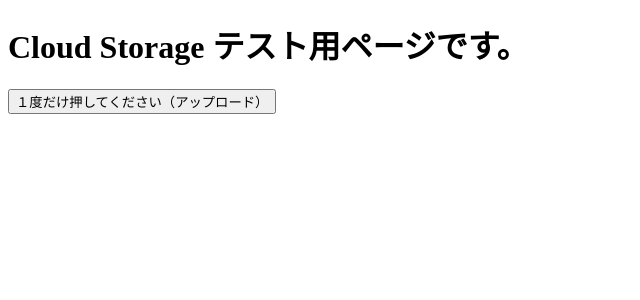
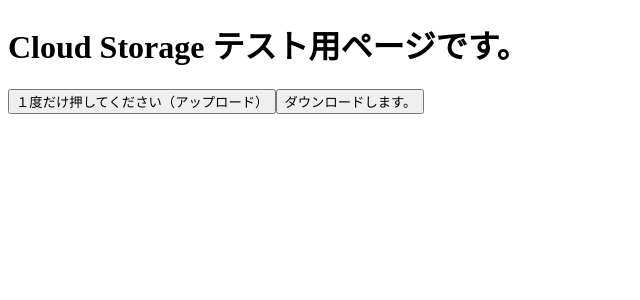
Before and after one commit to KHashimoto3/FormCoder_FRONT, a React (Vite) app: page /storagetest in a window 1280 px wide. Shown: the top 300 px of the page, without its empty margins (0-640 px from the left). Built offline with nearby package versions, Linux system fonts and the light colour scheme; no server answers.

Commit message:
cloud storageのファイルのダウンロードURLを取得できる様にした。

```diff
--- a/src/components/pages/StorageTestPage.tsx
+++ b/src/components/pages/StorageTestPage.tsx
@@ -1,4 +1,4 @@
-import { ref, uploadBytes } from "firebase/storage";
+import { getDownloadURL, ref, uploadBytes } from "firebase/storage";
 
 import { storage } from "../../firebase";
 
@@ -16,12 +16,38 @@ export const StorageTestPage = () => {
     });
   };
 
+  const downloadFileTest = () => {
+    getDownloadURL(ref(storage, "test/test.json"))
+      .then((url) => {
+        console.log(url);
+      })
+      .catch((error) => {
+        // A full list of error codes is available at
+        // https://firebase.google.com/docs/storage/web/handle-errors
+        switch (error.code) {
+          case "storage/object-not-found":
+            alert("ファイルが見つかりません！");
+            break;
+          case "storage/unauthorized":
+            alert("このファイルへのアクセス権限がありません！");
+            break;
+          case "storage/canceled":
+            alert("ユーザーはアップロードをキャンセルしました。");
+            break;
+          case "storage/unknown":
+            alert("不明なエラーが発生しました！");
+            break;
+        }
+      });
+  };
+
   return (
     <>
       <h1>Cloud Storage テスト用ページです。</h1>
       <button onClick={() => uploadFileTest("アップロード完了！")}>
         １度だけ押してください（アップロード）
       </button>
+      <button onClick={() => downloadFileTest()}>ダウンロードします。</button>
     </>
   );
 };
```
